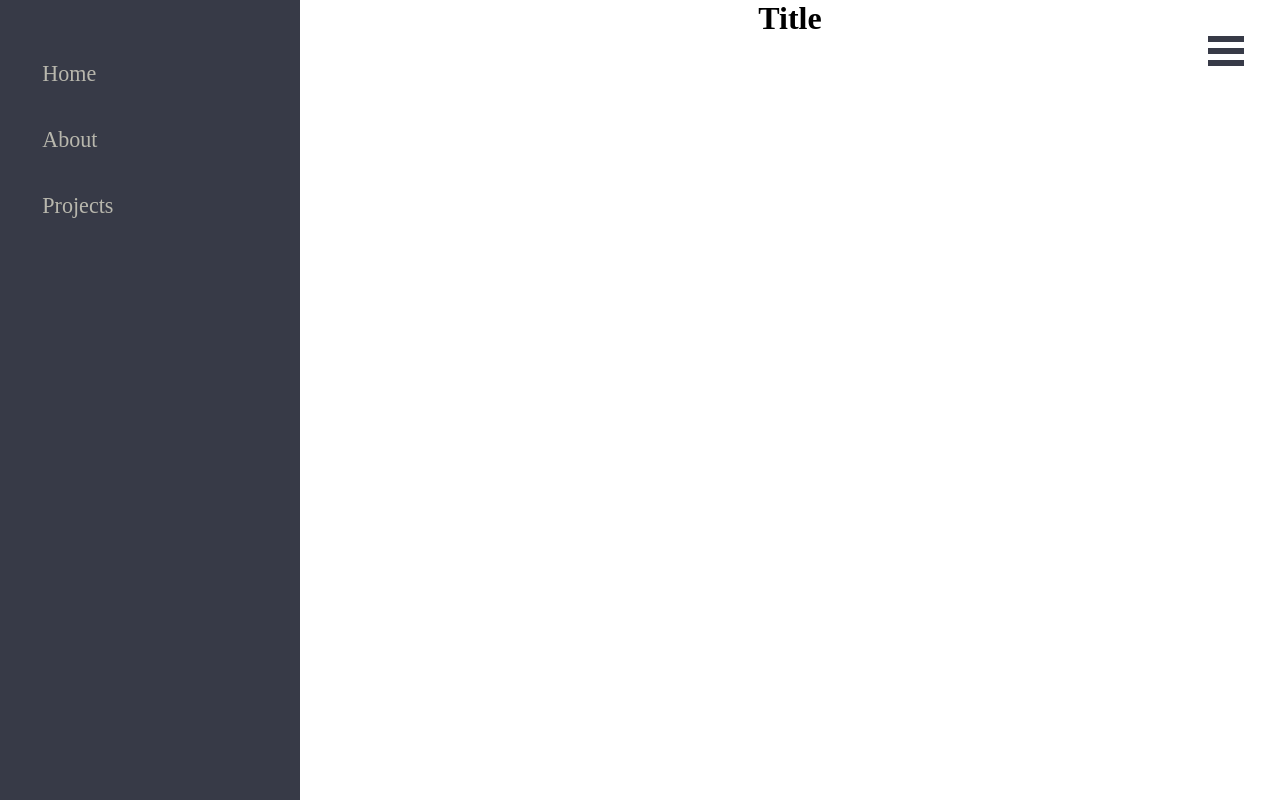
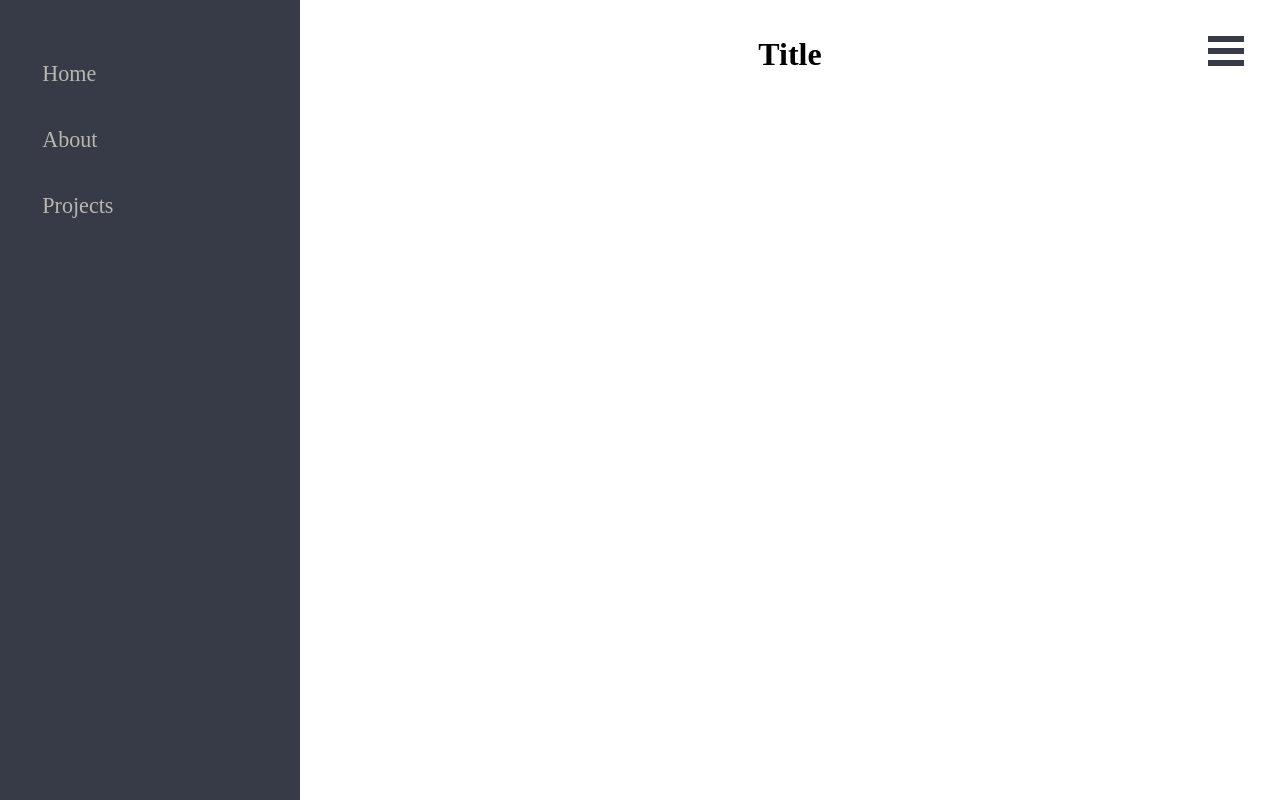
Before and after one commit to bl458/Blog, a React (Create React App) app: page / in a window 1280 px wide. Built offline with nearby package versions, Linux system fonts and the light colour scheme.

Commit message:
fix: Change MainContainer styling

```diff
--- a/src/components/Blog/Blog.js
+++ b/src/components/Blog/Blog.js
@@ -15,6 +15,8 @@ const MainContainer = styled.div`
   text-align: center;
   align-self: flex-end;
   width: ${(props) => (props.menuOpen ? props.changedWidth + "%" : "100%")};
+  position: absolute;
+  top: 36px;
 `;
 
 const Title = styled.h1`
```
